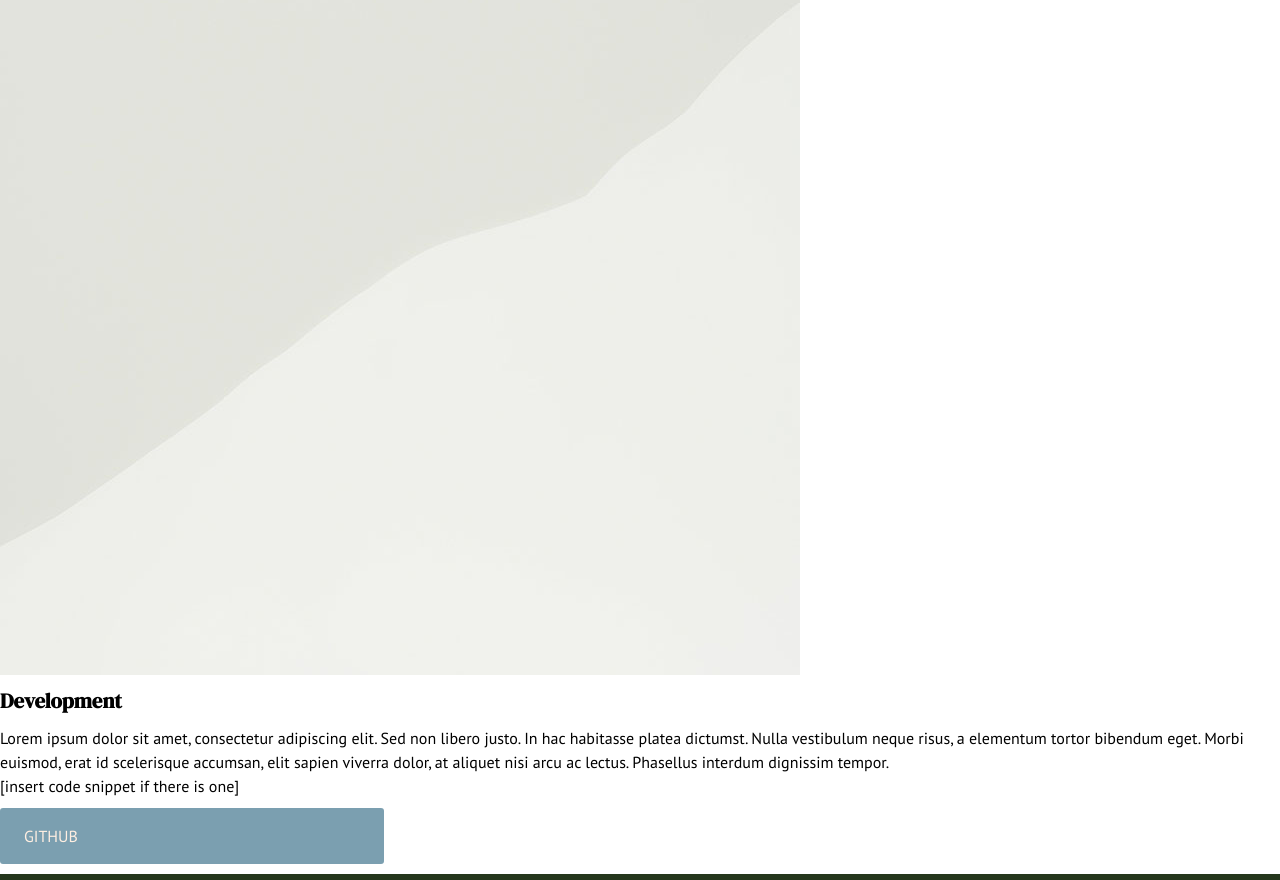
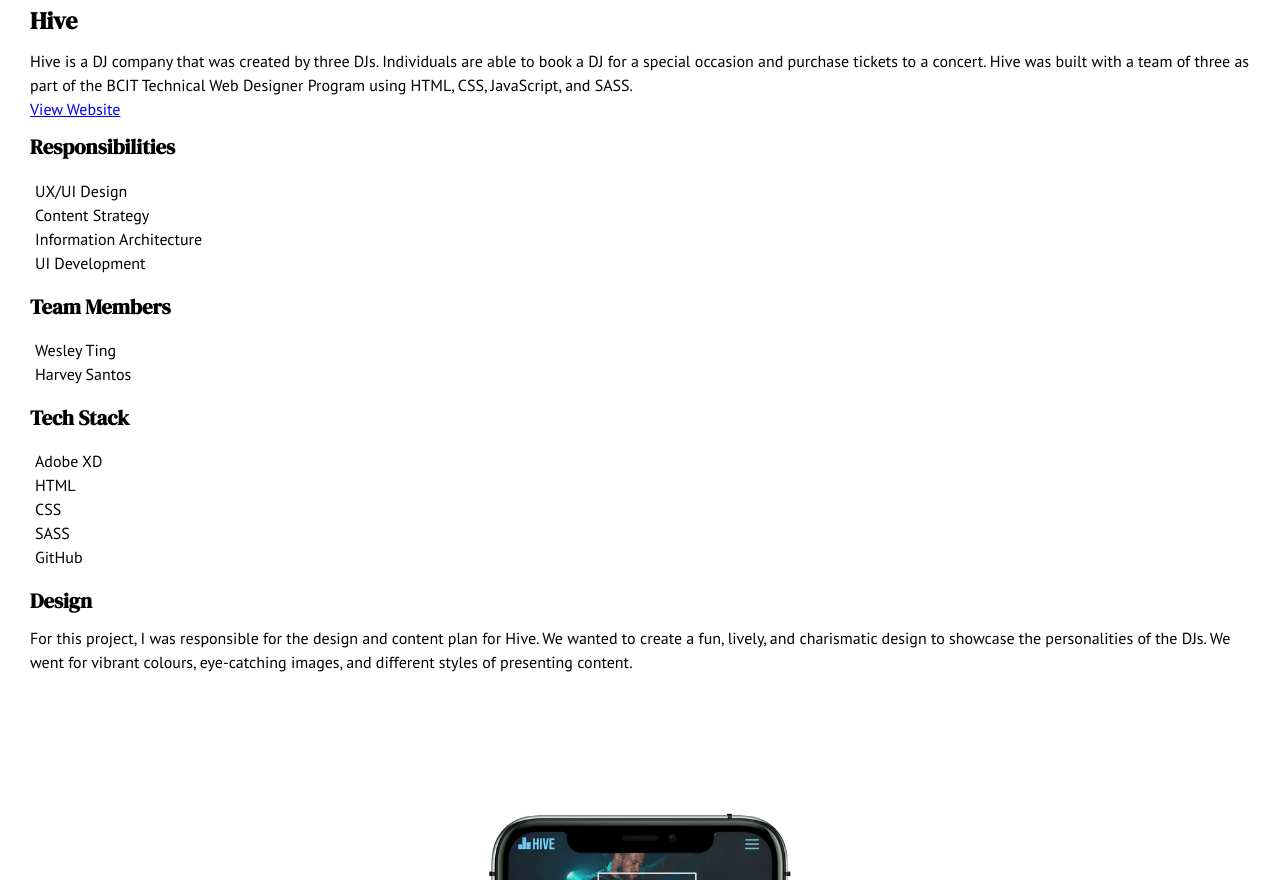
Before and after one commit to jessicajmchang/portfolio, a plain HTML site: page hive.html in a window 1280 px wide. Shown: the part 940-1820 px from the top of the page. Drawn offline with nearby package versions, Linux system fonts and the light colour scheme; files that its build step writes are made by us from their sources.

Commit message:
Replaced lorem ipsum with content and images

```diff
--- a/hive.html
+++ b/hive.html
@@ -42,18 +42,20 @@
             <ul>
                 <li><a href="index.html">Home</a></li>
                 <li><a href="about.html">About</a></li>
+                <li><a href="projects.html">Projects</a></li>
             </ul>
         </nav>
     </header>
     <div class="banner">
-        <img src="images/banner2-i-am-amsterdam.jpg" alt="Downtown Amsterdam">
-    </div>
+        <img src="images/hive-mockup-laptop.png" alt="Hive Desktop Mockup">
+    </div> <!-- end of banner-->
+    <div class="main-section">
     <section class="about-evergreen">
         <article class="evergreen-article">
             <div class="evergreen-text">
-                <h2 class="title-evergreen">About</h2>
-                <p>Lorem ipsum dolor sit amet, consectetur adipiscing elit. Cras semper rhoncus tortor non ornare. Nulla eget orci vel lectus lobortis tristique ut vel justo. Etiam laoreet varius libero, vitae suscipit elit posuere id. </p>
-                <button class="website-evergreen">View Website</button>
+                <h2 class="title-evergreen">Hive</h2>
+                <p>Hive is a DJ company that was created by three DJs. Individuals are able to book a DJ for a special occasion and purchase tickets to a concert. Hive was built with a team of three as part of the BCIT Technical Web Designer Program using HTML, CSS, JavaScript, and SASS. </p>
+                <a class="website-link" href="http://jchang.bcitwebdeveloper.ca/html-css/hive/index.html">View Website</a>
             </div>
         </article>
     </section>
@@ -62,48 +64,47 @@
             <div class="response">
                 <h2 class="evergreen-title">Responsibilities</h2>
                 <ul>
-                    <li>Lorem Ipsum</li>
-                    <li>Lorem Ipsum</li>
-                    <li>Lorem Ipsum</li>
-                    <li>Lorem Ipsum</li>
+                    <li>UX/UI Design</li>
+                    <li>Content Strategy</li>
+                    <li>Information Architecture</li>
+                    <li>UI Development</li>
                 </ul>
             </div>
             <div class="team">
                 <h2 class="evergreen-title">Team Members</h2>
                 <ul>
-                    <li>Lorem Ipsum</li>
-                    <li>Lorem Ipsum</li>
-                    <li>Lorem Ipsum</li>
-                    <li>Lorem Ipsum</li>
+                    <li>Wesley Ting</li>
+                    <li>Harvey Santos</li>
                 </ul>
             </div>
             <div class="tech">
                 <h2 class="evergreen-title">Tech Stack</h2>
                 <ul>
-                    <li>Lorem Ipsum</li>
-                    <li>Lorem Ipsum</li>
-                    <li>Lorem Ipsum</li>
-                    <li>Lorem Ipsum</li>
+                    <li>Adobe XD</li>
+                    <li>HTML</li>
+                    <li>CSS</li>
+                    <li>SASS</li>
+                    <li>GitHub</li>
                 </ul>
             </div>
         </article>
     </section>
     <section class="design">
         <h2 class="evergreen-title">Design</h2>
-        <p>Lorem ipsum dolor sit amet, consectetur adipiscing elit. Sed non libero justo. In hac habitasse platea dictumst. Nulla vestibulum neque risus, a elementum tortor bibendum eget. Morbi euismod, erat id scelerisque accumsan, elit sapien viverra dolor, at aliquet nisi arcu ac lectus. Phasellus interdum dignissim tempor.</p>
-        <img src="images/blank.jpg">
+        <p>For this project, I was responsible for the design and content plan for Hive. We wanted to create a fun, lively, and charismatic design to showcase the personalities of the DJs. We went for vibrant colours, eye-catching images, and different styles of presenting content.</p>
+        <img class="mobile-mockup" src="images/hive-mockup-mobile.png" alt="Hive Mobile Mockup">
     </section>
     <section class="development">
         <h2 class="evergreen-title">Development</h2>
-        <p>Lorem ipsum dolor sit amet, consectetur adipiscing elit. Sed non libero justo. In hac habitasse platea dictumst. Nulla vestibulum neque risus, a elementum tortor bibendum eget. Morbi euismod, erat id scelerisque accumsan, elit sapien viverra dolor, at aliquet nisi arcu ac lectus. Phasellus interdum dignissim tempor.</p>
-        <p class="code-snippet">[insert code snippet if there is one]</p>
+        <p>The first thing we wanted to do was to upload the images, fonts, and colours. We wanted to make sure that we were efficient when coding. It was essential for us to add the font and colours to a variables.scss file. Next step, we started to build out the structure: HTML and SASS. From there, each team member took a different page to work on to ensure we met our deadline. </p>
     </section>
-    <a class="about-page-link" href="#">GitHub</a>
+    <a class="hive-page-link" href="https://github.com/WesleyTing/hive">GitHub Repo</a>
+</div>
     <footer>
     <div class="footer-text">
         <ul>
-            <li><a href="#">LinkedIn</a></li>
-            <li><a href="#">GitHub</a></li>
+            <li><a href="www.linkedin.com/in/jessicajmchang">LinkedIn</a></li>
+            <li><a href="https://github.com/jessicajmchang">GitHub</a></li>
             <li><a href="mailto:jessica.chang041@gmail.com">Contact</a></li>
         </ul>
     </div>
```
